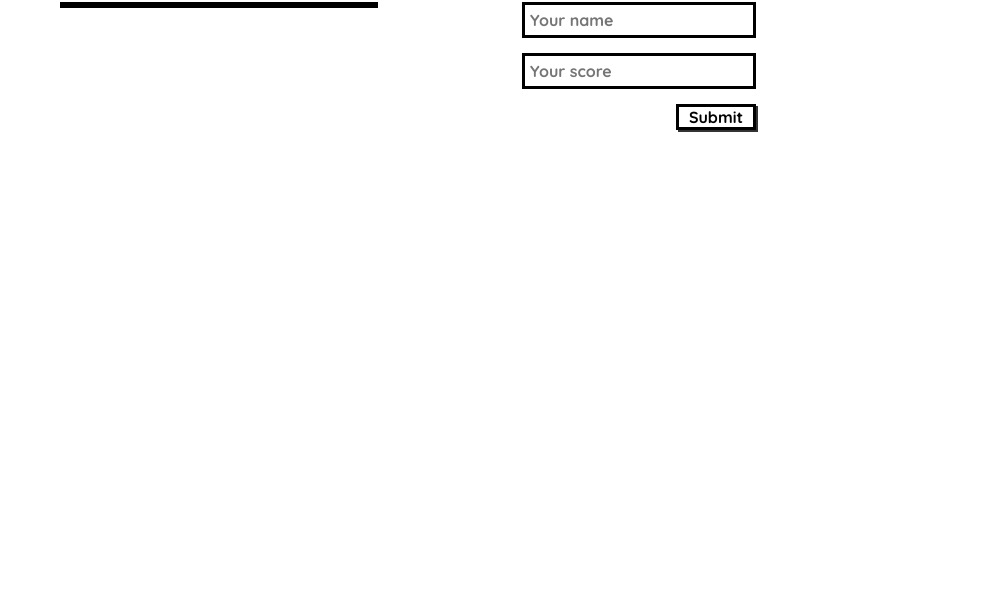
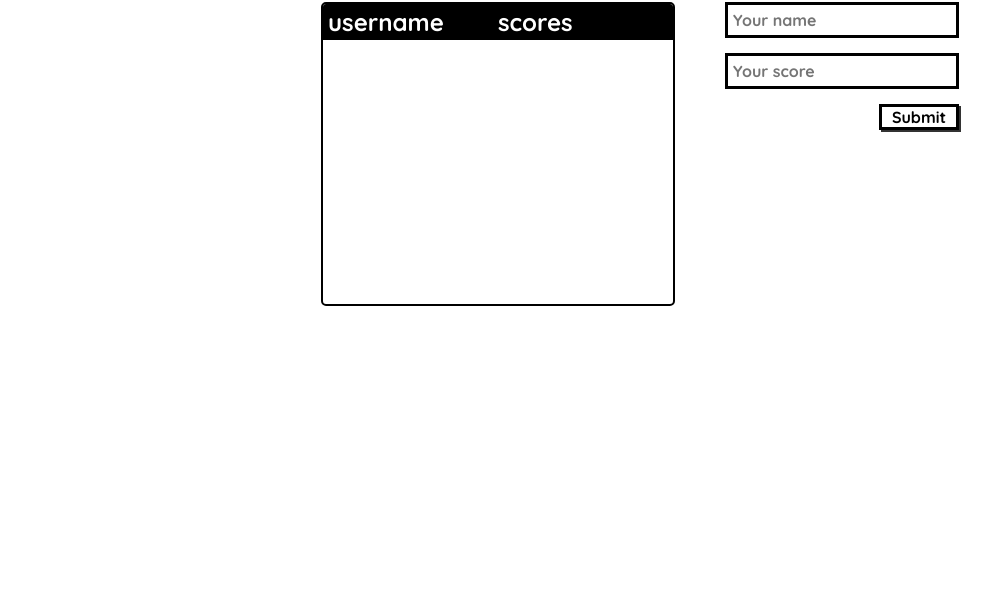
Before and after one commit to whiteWolfx99/Leaderboard, a website with bundled scripts: page src/index.html in a window 1280 px wide. Shown: the part 203-800 px from the top of the page, without its empty margins (0-1000 px from the left). Built offline with nearby package versions, Linux system fonts and the light colour scheme; no server answers.

Commit message:
change some style

```diff
--- a/src/index.html
+++ b/src/index.html
@@ -40,12 +40,14 @@
               maxlength="8"
               type="text"
               class="name"
+              required
               placeholder="Your name"
             />
             <input
               maxlength="3"
               type="text"
               class="score"
+              required
               oninput="this.value = this.value.replace(/[^0-9.]/g, '').replace(/(\..*)\./g, '$1');"
               placeholder="Your score"
             />
--- a/src/index.js
+++ b/src/index.js
@@ -12,11 +12,12 @@ const refresher = async () => {
   const res = await api.getmethod();
   const Leaderboards = new Leaderboard(res);
 
+  scorelist.innerHTML = `<li class="list"><span class="head_span">username</span> <span class="head_span">scores</span></li>`
   Leaderboards.username.forEach((usernames) => {
     scorelist.innerHTML += `
     ${
   usernames.user
-    ? `<li class="li">${usernames.user} : ${usernames.score}</li>`
+    ? `<li class="li"><span>${usernames.user} :</span> <span> ${usernames.score}</span></li>`
     : 'No data yet'
 } `;
   });
--- a/src/style.css
+++ b/src/style.css
@@ -9,6 +9,8 @@
 
 header {
   padding: 20px;
+  display: flex;
+  justify-content: center;
 }
 
 header h1 {
@@ -18,12 +20,15 @@ header h1 {
 
 section {
   padding: 30px 60px 60px 60px;
+  display: flex;
+  flex-direction: column;
+  align-items: center;
 }
 
 .row {
   display: flex;
   justify-content: space-between;
-  width: 60%;
+  width: 55%;
 }
 
 .recentscore {
@@ -62,12 +67,58 @@ section {
   margin: 0;
   display: flex;
   flex-direction: column;
-  border: 3px solid #000;
+  border: 2px solid #000;
+  border-radius: 5px;
+  overflow-y: scroll;
+  height: 300px;
+}
+
+.force-overflow {
+  min-height: 450px;
+}
+
+.scorelist::-webkit-scrollbar-track {
+  background-color: #000;
+}
+
+.scorelist::-webkit-scrollbar {
+  width: 8px;
+}
+
+.scorelist::-webkit-scrollbar-thumb {
+  border-radius: 10px;
+  background-color: #ccc;
+  border: 1px solid #000;
+}
+
+.head_span {
+  font-size: 1.5rem;
+  font-weight: 700;
+  width: 170px;
+  color: #fff;
 }
 
 .li {
   padding: 3px 5px 3px 5px;
   font-weight: 700;
+  display: flex;
+  justify-content: flex-start;
+  align-items: center;
+}
+
+.list {
+  padding: 3px 5px 3px 5px;
+  font-weight: 700;
+  display: flex;
+  justify-content: center;
+  align-items: center;
+  background-color: #000;
+}
+
+span {
+  font-size: 1.2rem;
+  font-weight: 700;
+  width: 170px;
 }
 
 .li:nth-child(even) {
@@ -104,7 +155,7 @@ form input {
   justify-content: flex-end;
 }
 
-.End-flex button {
+.add {
   margin: 0;
   padding: 0 10px 0 10px;
   background-color: #fff;
@@ -114,6 +165,12 @@ form input {
   font-weight: 700;
   box-shadow: 2px 2px 0 rgba(0, 0, 0, 0.8);
   cursor: pointer;
+  transition: all 0.2s ease-in-out;
+}
+
+button:hover {
+  transform: scale(1.1);
+  transition: all 0.2s ease-in-out;
 }
 
 @media screen and (max-width: 770px) {
```
